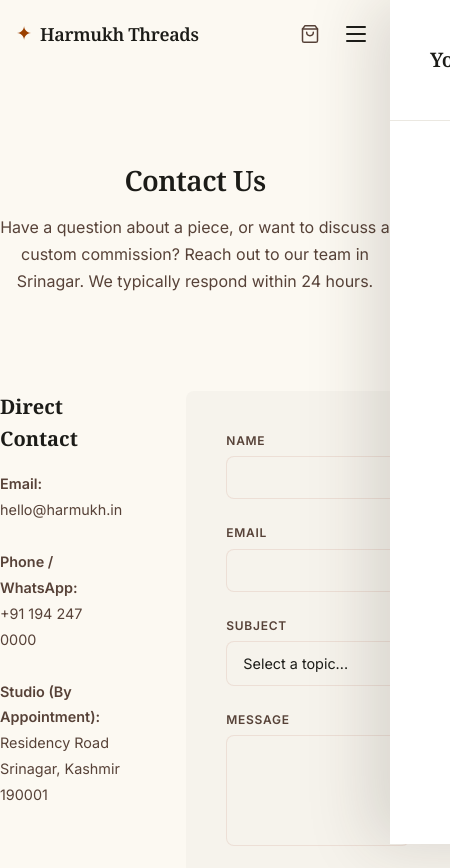
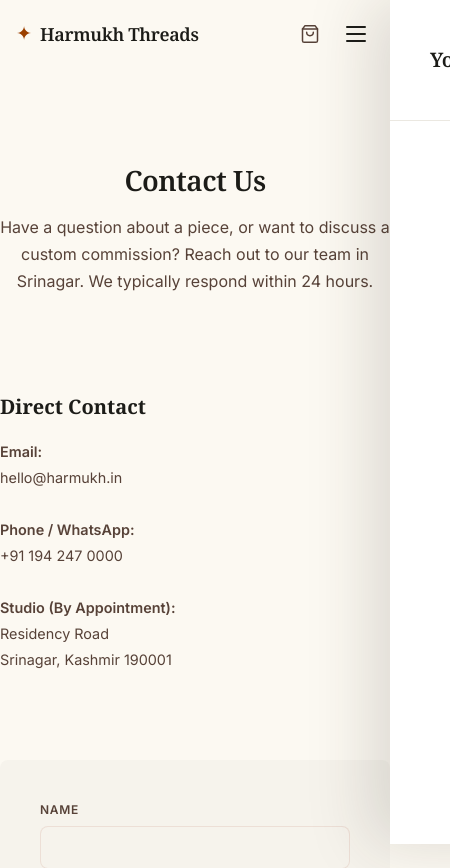
Before and after one commit to spamsuhail007-cloud/harmukh-threads, a Next.js app: page /contact in a window 390 px wide. Shown: the top 868 px of the page, 450 px wide, since content can reach past the window. Built offline with nearby package versions, Linux system fonts and the light colour scheme.

Commit message:
fix: migrate rigid inline grids to responsive CSS utility classes

```diff
--- a/src/app/(storefront)/checkout/page.tsx
+++ b/src/app/(storefront)/checkout/page.tsx
@@ -60,7 +60,7 @@
       <div className="container">
         <h1 className="section-title" style={{ marginBottom: 'var(--space-xl)' }}>Secure Checkout</h1>
 
-        <div style={{ display: 'grid', gridTemplateColumns: '1fr 380px', gap: 'var(--space-3xl)', alignItems: 'start' }}>
+        <div className="grid-checkout-layout">
 
           <form onSubmit={handleSubmit} id="checkout-form">
             <h2 style={{ fontFamily: 'var(--font-serif)', fontSize: '1.25rem', marginBottom: 'var(--space-lg)' }}>Shipping Information</h2>
--- a/src/app/(storefront)/contact/page.tsx
+++ b/src/app/(storefront)/contact/page.tsx
@@ -40,7 +40,7 @@
           Reach out to our team in Srinagar. We typically respond within 24 hours.
         </p>
 
-        <div style={{ display: 'grid', gridTemplateColumns: '1fr 2fr', gap: 'var(--space-2xl)' }}>
+        <div className="grid-contact-layout">
           <div>
             <h3 style={{ fontFamily: 'var(--font-serif)', fontSize: '1.25rem', marginBottom: 'var(--space-md)' }}>Direct Contact</h3>
             <div style={{ color: 'var(--on-surface-variant)', fontSize: '0.9rem', marginBottom: 'var(--space-lg)', lineHeight: 1.8 }}>
--- a/src/app/(storefront)/products/[slug]/ProductClient.tsx
+++ b/src/app/(storefront)/products/[slug]/ProductClient.tsx
@@ -22,7 +22,7 @@
 
   return (
     <div style={{ padding: 'var(--space-2xl) 0' }}>
-      <div className="container" style={{ display: 'grid', gridTemplateColumns: 'minmax(400px, 1fr) 1fr', gap: 'var(--space-3xl)' }}>
+      <div className="container grid-product-layout">
 
         {/* Images */}
         <div>
@@ -36,7 +36,7 @@
               style={{ objectFit: 'cover', width: '100%', height: '100%' }}
             />
           </div>
-          <div style={{ display: 'grid', gridTemplateColumns: 'repeat(4, 1fr)', gap: 'var(--space-md)' }}>
+          <div className="grid-thumbnails">
             {product.images.map((img, i) => (
               <button
                 key={i}
@@ -73,7 +73,7 @@
           </p>
 
           {/* Specs */}
-          <div style={{ display: 'grid', gridTemplateColumns: '1fr 1fr', gap: 'var(--space-md)', marginBottom: 'var(--space-xl)', background: 'var(--surface-container-low)', padding: 'var(--space-lg)', borderRadius: 'var(--radius-md)' }}>
+          <div className="grid-responsive-2" style={{ marginBottom: 'var(--space-xl)', background: 'var(--surface-container-low)', padding: 'var(--space-lg)', borderRadius: 'var(--radius-md)' }}>
             {product.dimensions && <div><span style={{ display: 'block', fontSize: '0.75rem', color: 'var(--on-surface-variant)', textTransform: 'uppercase', letterSpacing: '0.05em' }}>Dimensions</span><span style={{ fontWeight: 600 }}>{product.dimensions}</span></div>}
             {product.material && <div><span style={{ display: 'block', fontSize: '0.75rem', color: 'var(--on-surface-variant)', textTransform: 'uppercase', letterSpacing: '0.05em' }}>Material</span><span style={{ fontWeight: 600 }}>{product.material}</span></div>}
             {product.origin && <div><span style={{ display: 'block', fontSize: '0.75rem', color: 'var(--on-surface-variant)', textTransform: 'uppercase', letterSpacing: '0.05em' }}>Origin</span><span style={{ fontWeight: 600 }}>{product.origin}</span></div>}
--- a/src/app/globals.css
+++ b/src/app/globals.css
@@ -87,6 +87,13 @@
    ============================================================ */
 .container { max-width: 1280px; margin: 0 auto; padding: 0 var(--space-xl); }
 .container-sm { max-width: 900px; margin: 0 auto; padding: 0 var(--space-xl); }
+
+/* Responsive Layout Utilities */
+.grid-product-layout { display: grid; grid-template-columns: minmax(400px, 1fr) 1fr; gap: var(--space-3xl); }
+.grid-checkout-layout { display: grid; grid-template-columns: 1fr 380px; gap: var(--space-3xl); align-items: start; }
+.grid-contact-layout { display: grid; grid-template-columns: 1fr 2fr; gap: var(--space-2xl); }
+.grid-responsive-2 { display: grid; grid-template-columns: 1fr 1fr; gap: var(--space-md); }
+.grid-thumbnails { display: grid; grid-template-columns: repeat(4, 1fr); gap: var(--space-md); }
 
 /* ============================================================
    NAVBAR
@@ -444,6 +451,7 @@
   .container { padding: 0 var(--space-lg); }
   .footer-grid { grid-template-columns: 1fr 1fr; }
   .admin-stat-grid { grid-template-columns: 1fr 1fr; }
+  .grid-checkout-layout { grid-template-columns: 1fr; gap: var(--space-2xl); }
 }
 
 @media (max-width: 768px) {
@@ -464,6 +472,13 @@
   .admin-content { padding: var(--space-md); }
   .admin-stat-grid { grid-template-columns: 1fr 1fr; }
   .form-row { grid-template-columns: 1fr; }
+
+  /* Utilities Collapse */
+  .grid-product-layout,
+  .grid-contact-layout,
+  .grid-responsive-2 {
+    grid-template-columns: 1fr;
+  }
 }
 
 @media (max-width: 600px) {
```
